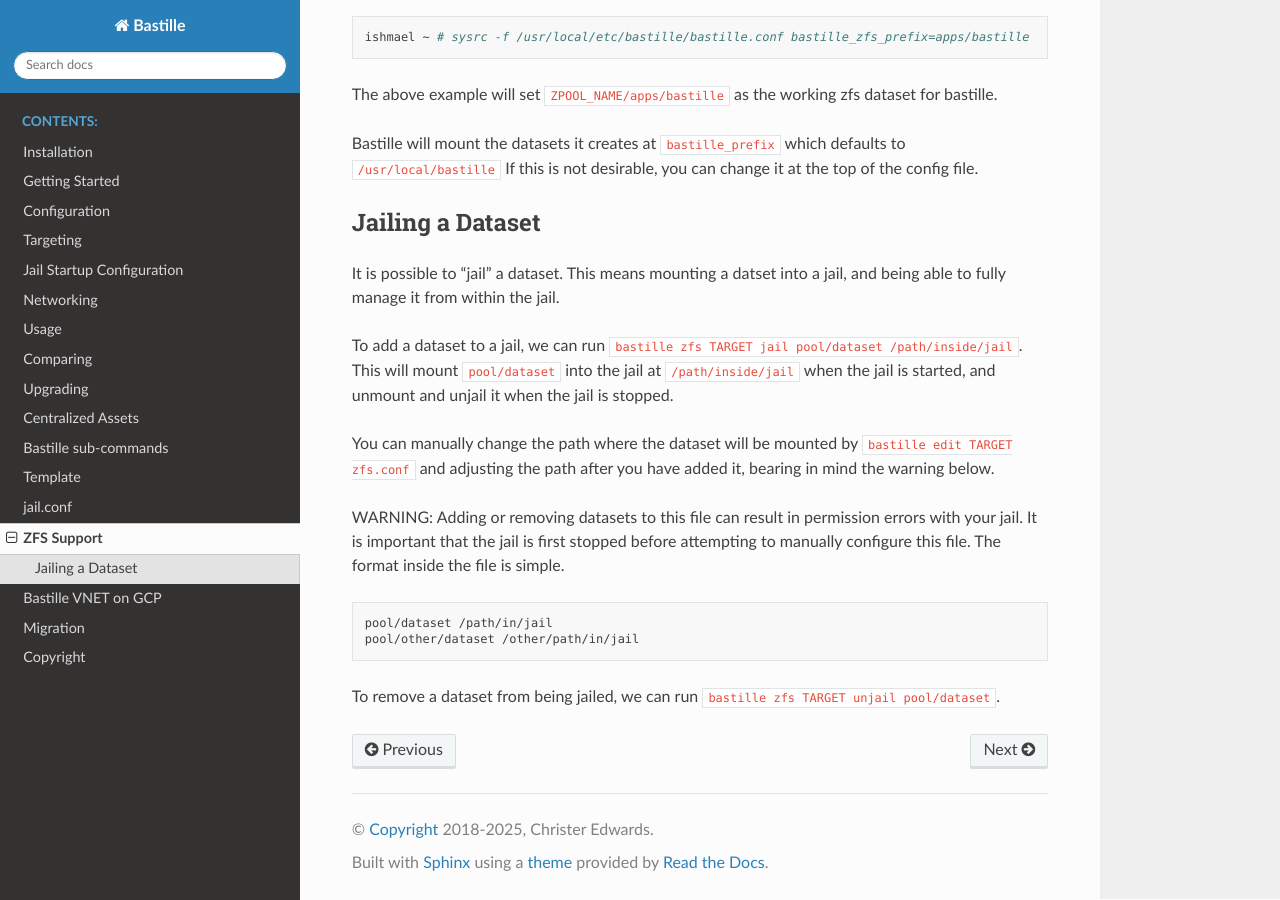
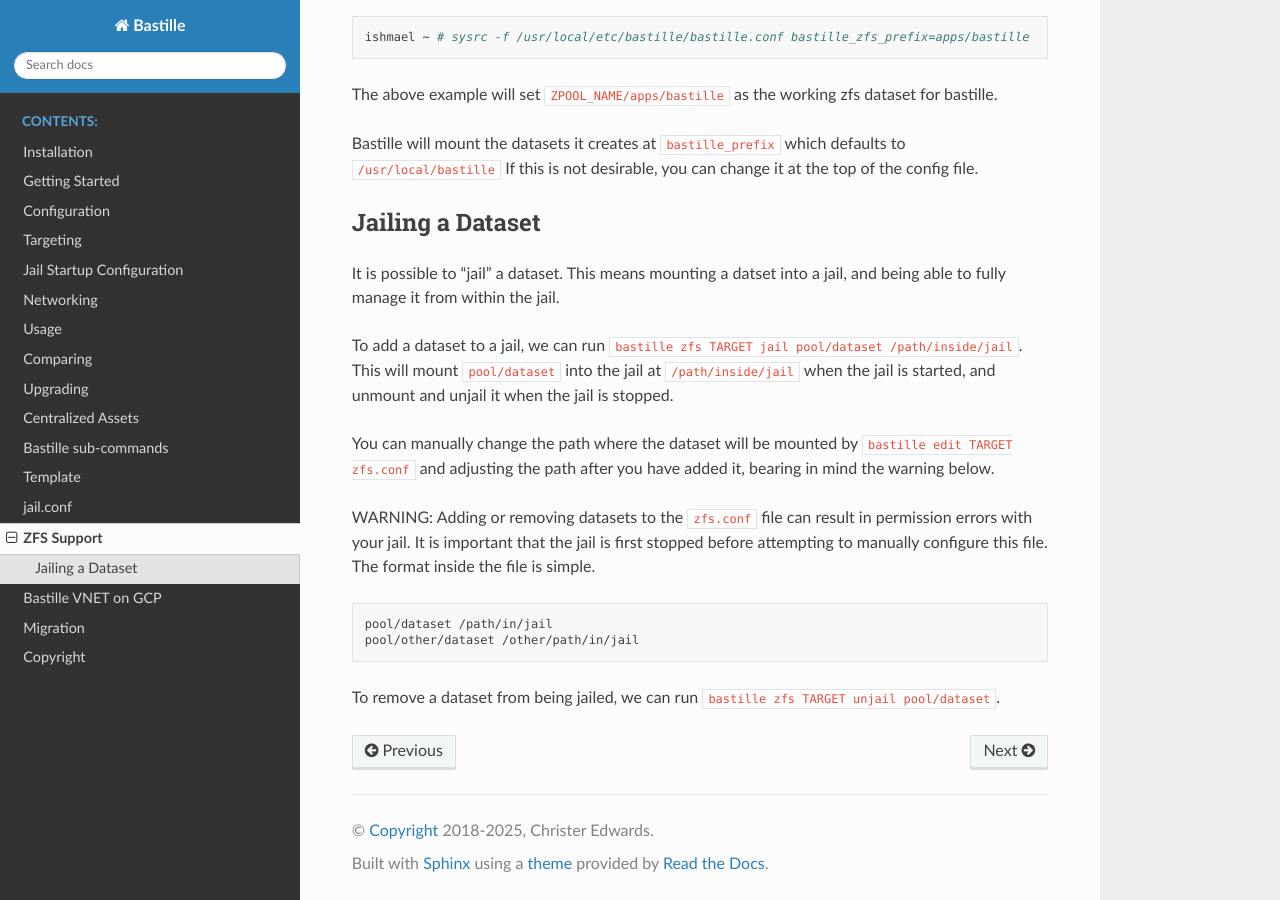
Before and after one commit to BastilleBSD/bastille, a Sphinx documentation site: the page built from docs/chapters/zfs-support.rst, in a window 1280 px wide and 900 px high, scrolled down 1168 px. Built offline with Sphinx 7.4.7 and the Read the Docs theme 3.1.0, drawn with Linux system fonts in a browser that asks for light colours.

Commit message:
Update zfs-support.rst

```diff
--- a/docs/chapters/zfs-support.rst
+++ b/docs/chapters/zfs-support.rst
@@ -72,7 +72,7 @@ unmount and unjail it when the jail is stopped.
 You can manually change the path where the dataset will be mounted by ``bastille edit TARGET zfs.conf`` and
 adjusting the path after you have added it, bearing in mind the warning below.
 
-WARNING: Adding or removing datasets to this file can result in permission errors with your jail. It is
+WARNING: Adding or removing datasets to the ``zfs.conf`` file can result in permission errors with your jail. It is
 important that the jail is first stopped before attempting to manually configure this file. The format inside
 the file is simple.
 
```
